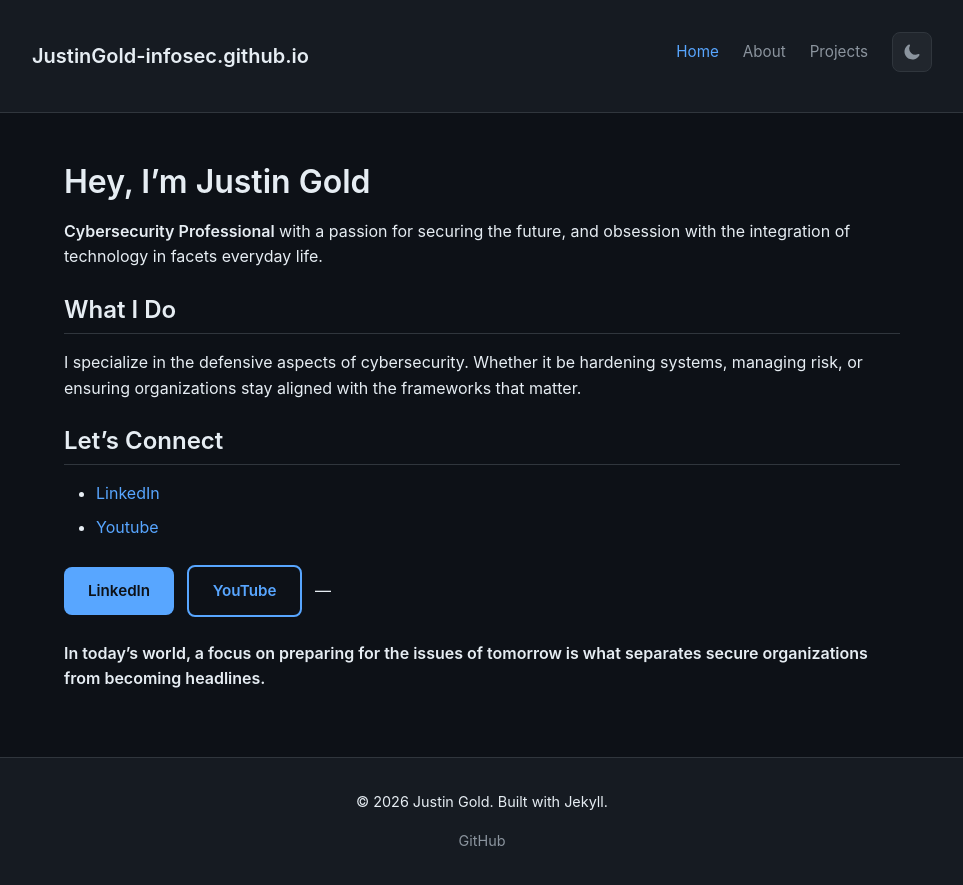
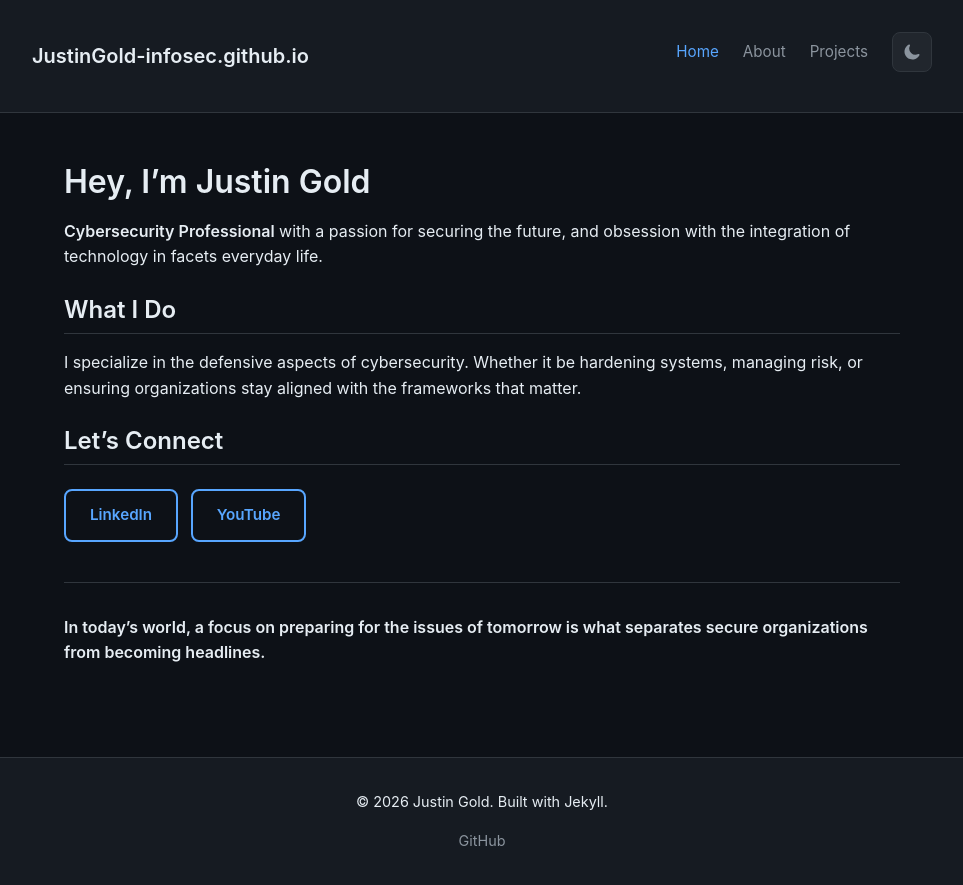
Before and after one commit to JustinGold-infosec/JustinGold-infosec.github.io, a Jekyll site: the page built from index.md, in a window 1280 px wide. Shown: the top 885 px of the page, without its empty margins (158-1121 px from the left). Built offline with Jekyll 4.4.1, drawn with Linux system fonts in a browser that asks for light colours.

Commit message:
Refactor social media links in index.md
Updated links to LinkedIn and YouTube with button styles.

```diff
--- a/index.md
+++ b/index.md
@@ -15,11 +15,9 @@ I specialize in the defensive aspects of cybersecurity. Whether it be hardening
 
 ## Let's Connect
 
-- [LinkedIn](https://www.linkedin.com/in/justinit/)
-- [Youtube](https://www.youtube.com/@jgold96)<!-- Add your LinkedIn URL -->
+<a href="https://www.linkedin.com/in/justinit/" class="btn btn-outline">LinkedIn</a>
+<a href="https://www.youtube.com/@jgold96" class="btn btn-outline">YouTube</a>
 
-<a href="https://www.linkedin.com/in/justinit/" class="btn">LinkedIn</a>
-<a href="https://www.youtube.com/@jgold96" class="btn btn-outline">YouTube</a>
 ---
 
 **In today's world, a focus on preparing for the issues of tomorrow is what separates secure organizations from becoming headlines.**
```
